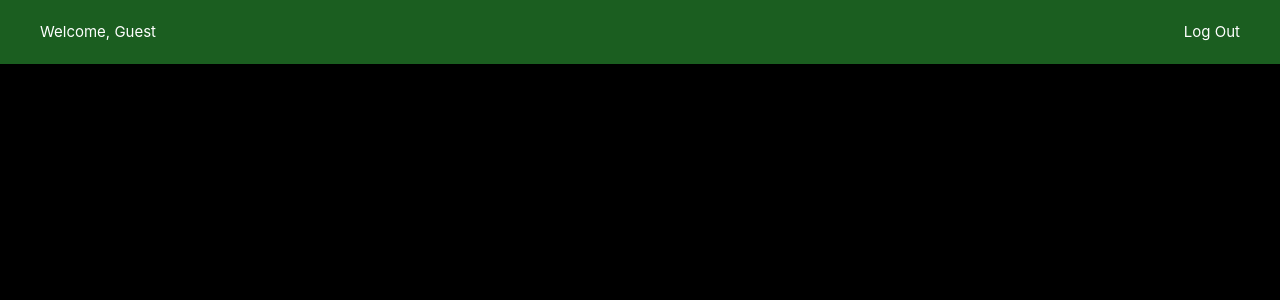
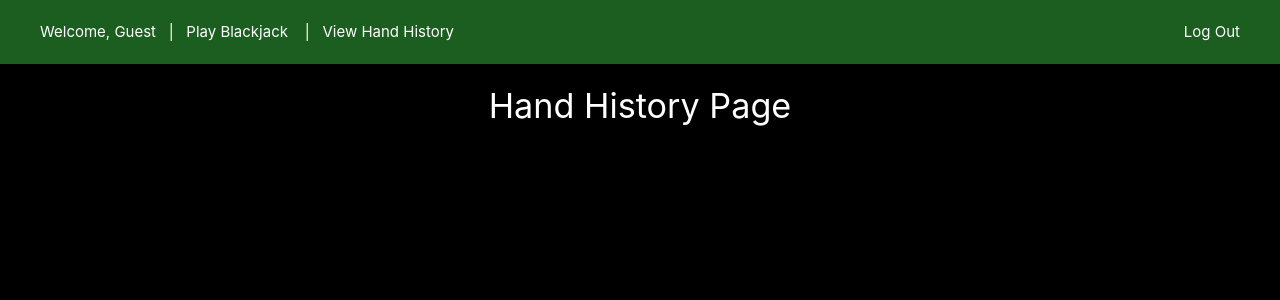
Before and after one commit to angrypirate33/mern-blackjack, a React (Create React App) app: page /history in a window 1280 px wide. Both pictures are taken after a click on the button "PLAY AS A GUEST". Shown: the top 300 px of the page. Built offline with nearby package versions, Linux system fonts and the light colour scheme.

Commit message:
Adds HandHistory component, route, and associated nav link. Adds play blackjack link in nav.

```diff
--- a/src/components/Nav/Nav.jsx
+++ b/src/components/Nav/Nav.jsx
@@ -11,12 +11,25 @@ export default function Nav({ user, setUser }) {
     return (
         <nav className='green darken-4'>
             <div className='nav-wrapper'>
-                <span id='welcome-message'>Welcome, {user.name}</span>
+                <span id='welcome-message'>Welcome, {user.name}</span>&nbsp;&nbsp;
+                |&nbsp;&nbsp;&nbsp;
+                <Link
+                    to='/'
+                >
+                    Play Blackjack
+                </Link>
+                &nbsp;&nbsp;&nbsp;
+                |&nbsp;&nbsp;&nbsp;
+                <Link
+                    to='/history'
+                >
+                    View Hand History
+                </Link>
                 <Link
                     className='right'
                     id='logout-btn'
-                    to="" onClick={handleLogOut}
-                    >
+                    to='' onClick={handleLogOut}
+                >
                     <span id='logout'>Log Out</span>
                 </Link>
             </div>
--- a/src/pages/App/App.jsx
+++ b/src/pages/App/App.jsx
@@ -5,6 +5,7 @@ import BlackjackPage from '../BlackjackPage/BlackjackPage'
 import Nav  from '../../components/Nav/Nav'
 import { getUser } from '../../utilities/users-service'
 import './App.css'
+import HandHistory from '../HandHistory/HandHistory'
 
 
 export default function App() {
@@ -26,10 +27,8 @@ export default function App() {
         <>
           <Nav user={user} setUser={handleSetUser} />
           <Routes>
-            <Route
-              path='/'
-              element={<BlackjackPage user={user} />}
-            />
+            <Route path='/' element={<BlackjackPage user={user} />} />
+            <Route path='/history' element={<HandHistory user={user} />} />
           </Routes>
         </>
         :
--- /dev/null
+++ b/src/pages/HandHistory/HandHistory.css
@@ -0,0 +1,8 @@
+.HandHistory {
+    display: flex;
+    justify-content: center;
+}
+
+#hand-history-title {
+    color: white;
+}
--- /dev/null
+++ b/src/pages/HandHistory/HandHistory.jsx
@@ -0,0 +1,11 @@
+
+import './HandHistory.css'
+
+export default function HandHistory({ user }) {
+
+    return (
+        <div className='HandHistory'>
+            <h4 id='hand-history-title'>Hand History Page</h4>
+        </div>
+    )
+}
```
